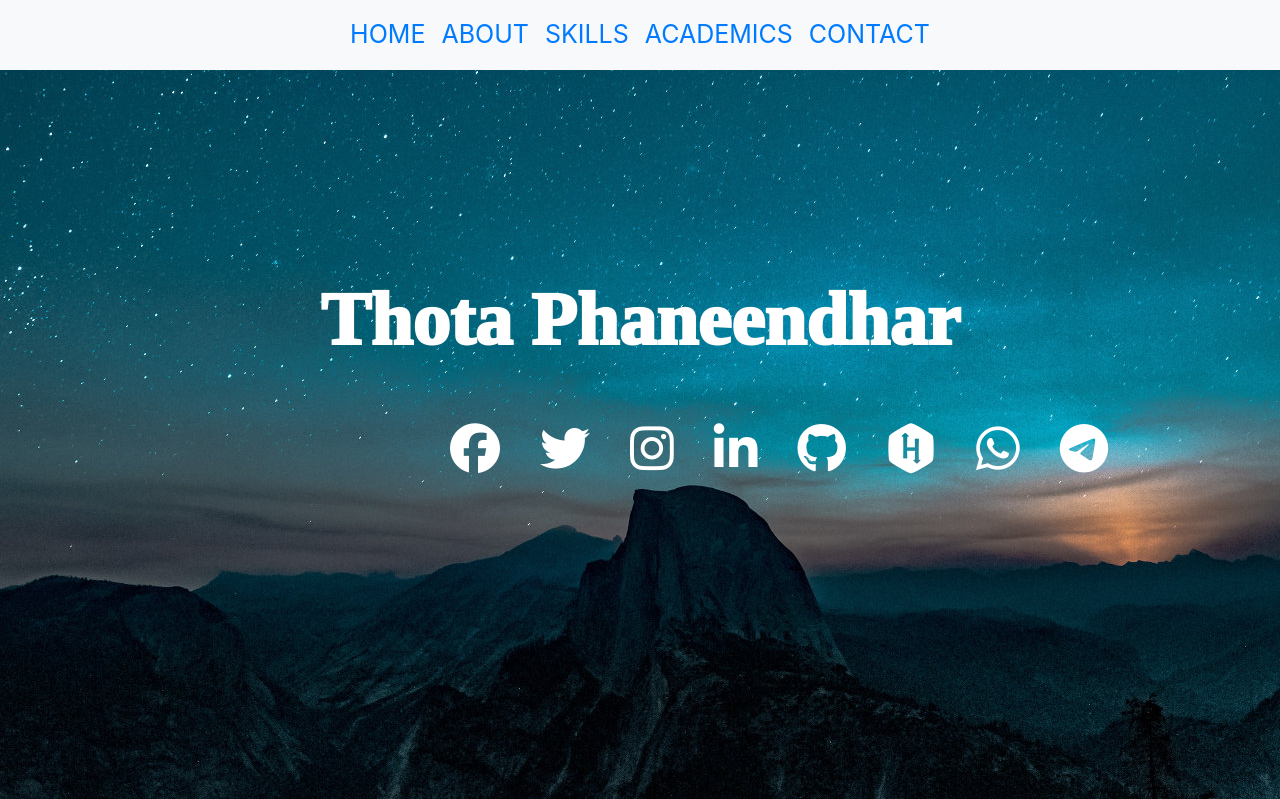
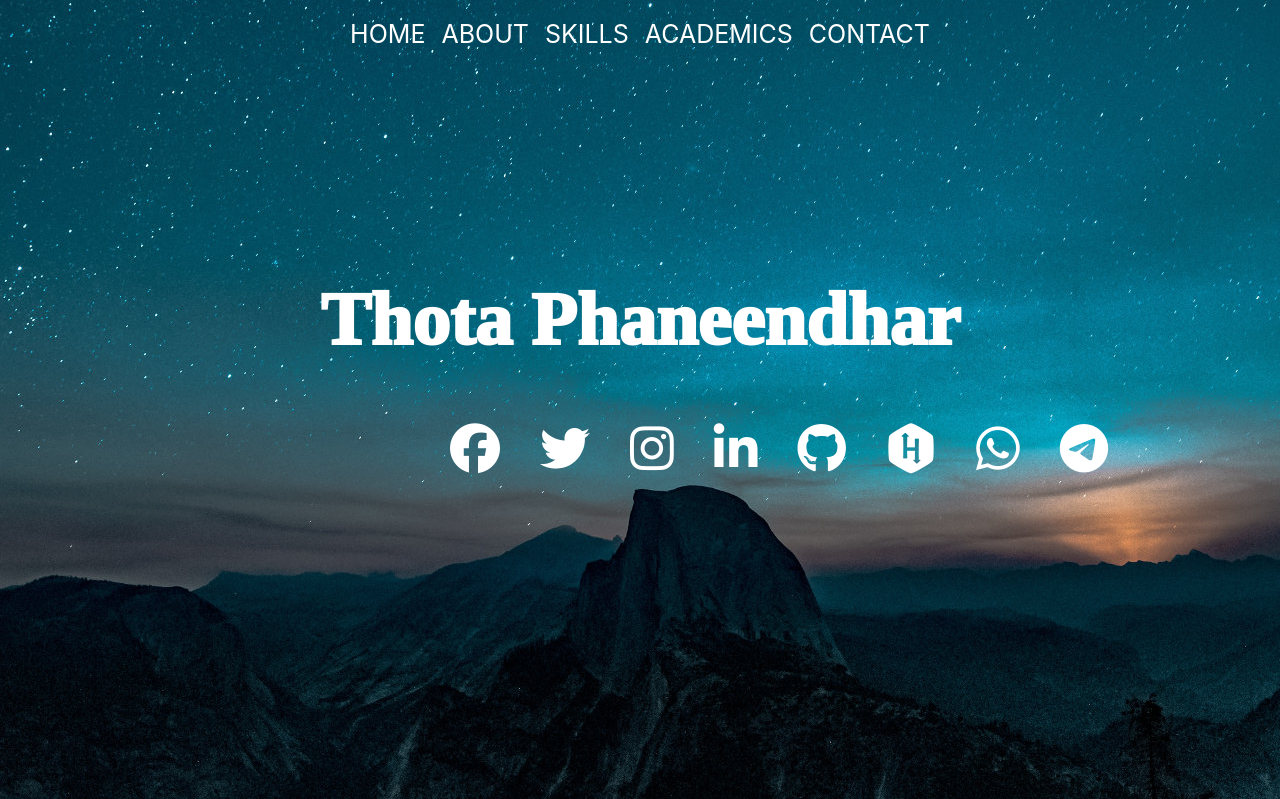
Before and after one commit to phanit1/myresume, a PHP site: page /mypersonal/resume.html in a window 1280 px wide. Shown: the top 799 px of the page. Run offline with PHP 8.4, Linux system fonts and the light colour scheme; some libraries are stand-ins or nearby versions.

Commit message:
navbar changed

```diff
--- a/mypersonal/resume.html
+++ b/mypersonal/resume.html
@@ -15,7 +15,7 @@
         <link rel="stylesheet" href="https://stackpath.bootstrapcdn.com/font-awesome/4.7.0/css/font-awesome.min.css">
     </head>
     <body>
-        <nav class="navbar navbar-expand-sm bg-light justify-content-center fixed-top">
+        <nav class="navbar navbar-expand-sm justify-content-center fixed-top">
             <ul class="navbar-nav">
               <li class="nav-item">
                 <a class="nav-link" href="#header">HOME</a>
--- a/mypersonal/styles.css
+++ b/mypersonal/styles.css
@@ -30,12 +30,10 @@
     display: block;
     padding: 20px;
 }
-nav ul {
-    height: fit-content;
-}
 
 nav ul li a{
     font-size: 25px;
+    color: white;
 }
 #about h1 {
     margin-top: 10px;
```
